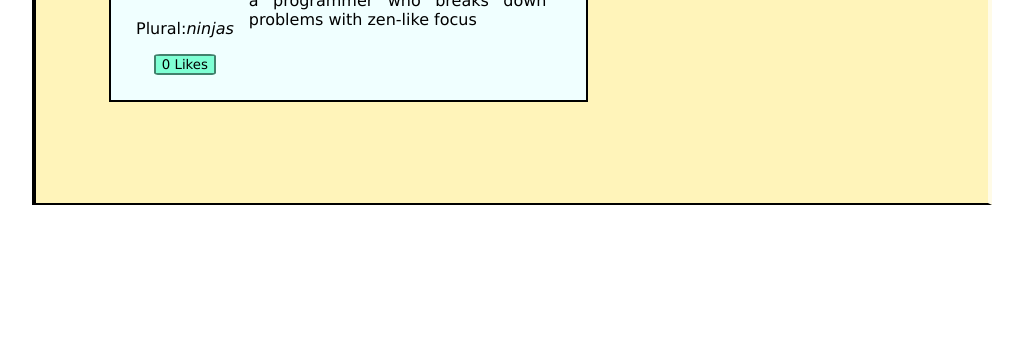
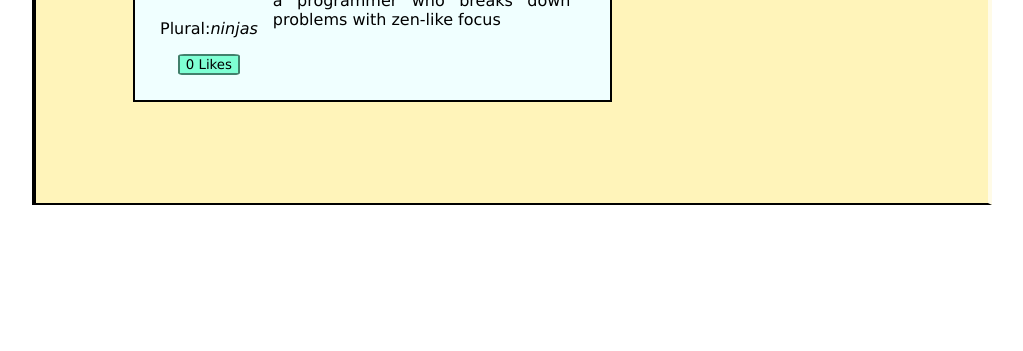
Before and after one commit to iTheSailor/button-clicker, a plain HTML site: page index.html in a window 1280 px wide. Shown: the part 449-800 px from the top of the page, without its empty margins (128-1151 px from the left). Drawn offline with Linux system fonts and the light colour scheme.

Commit message:
Add files via upload

```diff
--- a/stlye.css
+++ b/stlye.css
@@ -39,8 +39,8 @@ body{
 /* ------------^ Nav Bar | Content Columns v------------ */
 #contentwrapper{
     display: flex;
-    justify-content: space-around;
-    padding: 0px 5%;
+    justify-content: space-between;
+    padding: 0px 2.5% 0px 7.5%;
     padding-top: 35px;
     background-color: rgba(255, 234, 118, 0.5);
     max-height: none;
```
Also changed, not shown: 1 other file.
